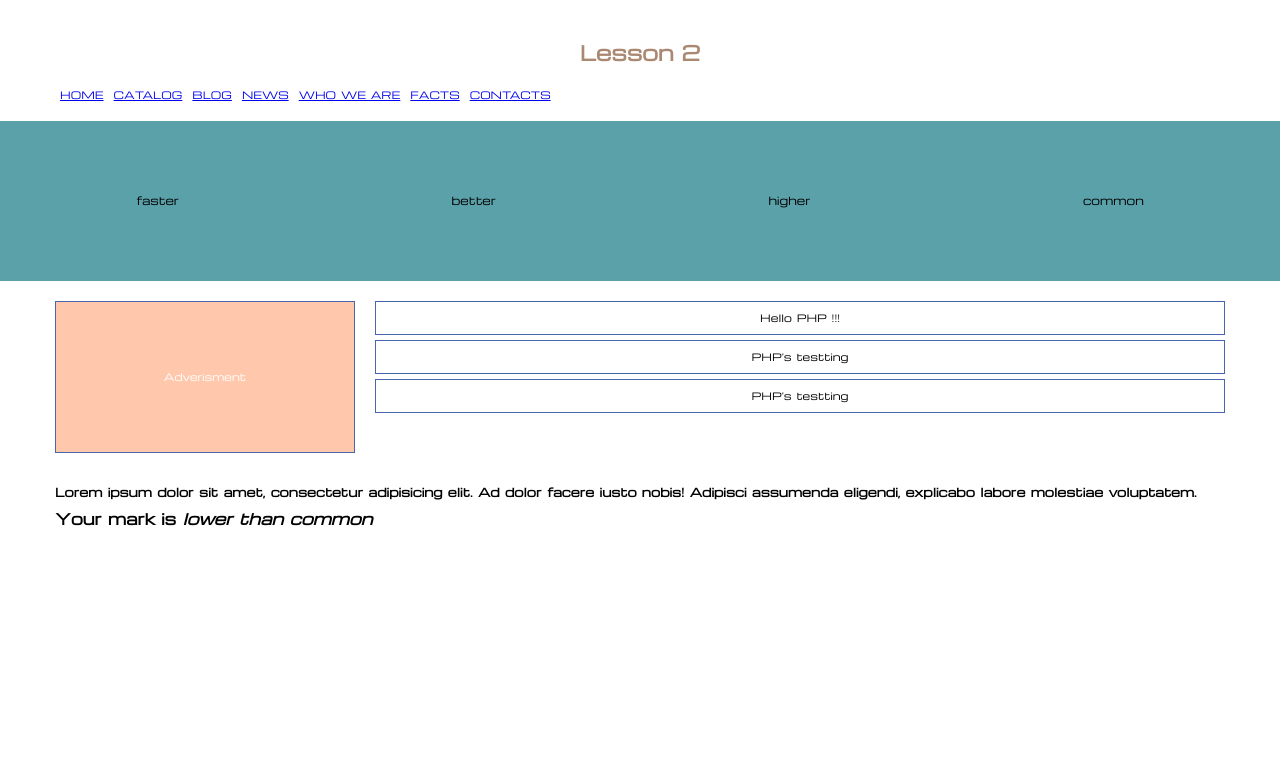
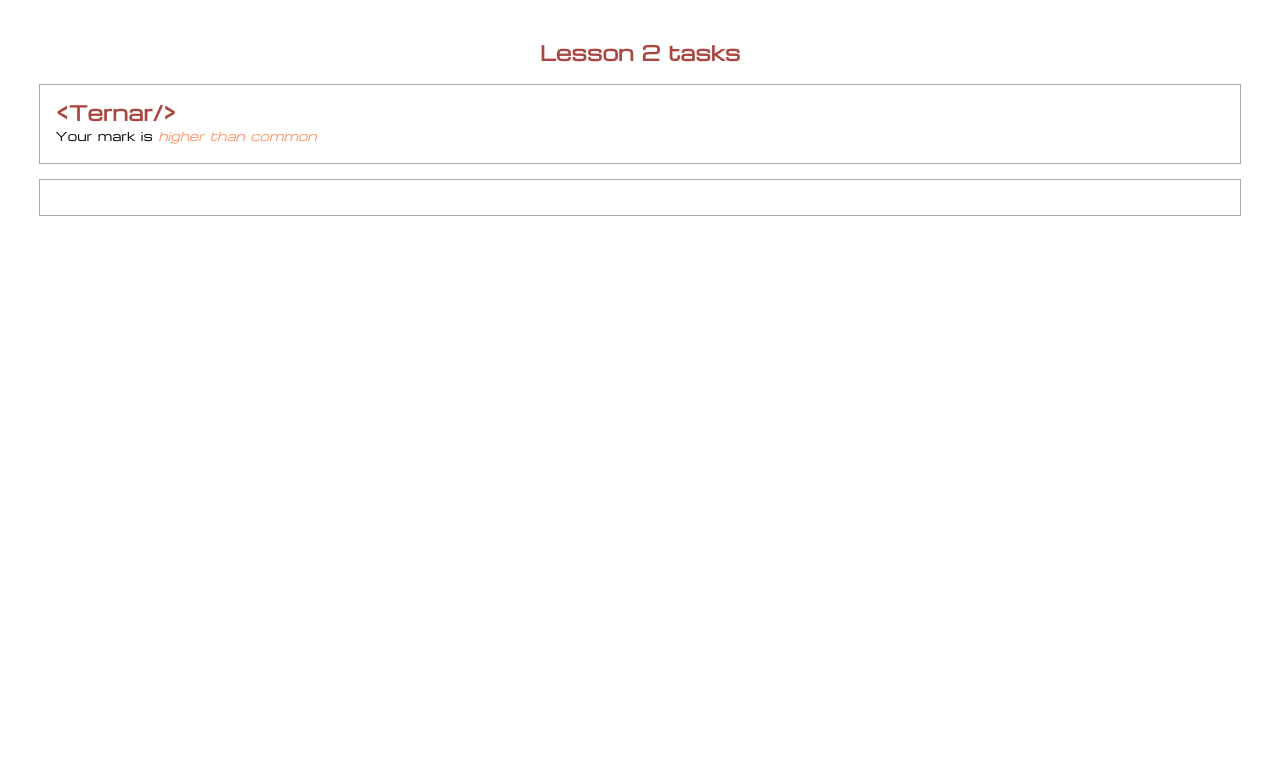
Before and after one commit to bogdan4977/php-course, a PHP site: page / in a window 1280 px wide. Shown: the top 769 px of the page. Run offline with PHP 8.4, Linux system fonts and the light colour scheme; some libraries are stand-ins or nearby versions.

Commit message:
less 2 fix

```diff
--- a/local.lesson2/css/all.css
+++ b/local.lesson2/css/all.css
@@ -17,7 +17,7 @@ h2 {
     font-size: 2em;
     margin: 1em 0;
     font-weight: bold;
-    color: #aa8871;
+    color: #aa4740;
 }
 ul {
     list-style: none;
@@ -107,4 +107,28 @@ html, body{
     justify-content: center;
     align-items: center;
 }
-/*lesson 1*/
+em, strong, i{
+    color: #ff9567;
+
+}
+.content-block{
+    border: 1px solid #aaa;
+    padding: 1.5em;
+    margin-top: 15px;
+}
+.content-block__text{
+    color: #000;
+    margin: 5px 0;
+    font-size: 1.2em;
+}
+.content-block__title{
+    font-size: 2em;
+    color: #aa4740;
+}
+.content-block__title:before{
+    content: '<';
+}
+.content-block__title:after{
+    content: '/>';
+}
+/*lesson 2*/
--- a/local.lesson2/index.php
+++ b/local.lesson2/index.php
@@ -15,7 +15,8 @@
 </head>
 <body>
 <div class='page-wrapper'>
-    <h1 class="main-title">Lesson 2</h1>
+    <h1 class="main-title">Lesson 2 tasks</h1>
+    <?php /*
     <nav class='navigation centered'>
         <?php
         echo "<ul class='menu'>";
@@ -46,15 +47,20 @@
             <p class='content-text'><?php echo 'PHP\'s testting'; ?></p>
         </section>
     </div>
-    <section class="centered">
-        <h3>Lorem ipsum dolor sit amet, consectetur adipisicing elit. Ad dolor facere iusto nobis! Adipisci assumenda eligendi, explicabo labore molestiae voluptatem.</h3>
+    */?>
+    <!-- Tern -->
+    <section class="content-block centered">
         <?php
             $mark = 5;
             $markLabel = "Your mark is ";
         ?>
-        <h2>
-            <?php echo $mark > 3 ? $markLabel . "<em>lower than common</em>" : $markLabel . "<em> lower than common</em>"; ?>
-        </h2>
+        <h2 class="content-block__title" title="Ternar operation test">Ternar</h2>
+        <p class="content-block__text">
+            <?php echo $mark > 3 ? $markLabel . "<em>higher than common</em>" : $markLabel . "<em> lower than common</em>"; ?>
+        </p>
+    </section>
+    <section class="content-block centered">
+        <p class="content-block__text"></p>
     </section>
 </div>
 <script src='https://ajax.googleapis.com/ajax/libs/jquery/3.1.0/jquery.min.js'></script>
```
Also changed, not shown: 1 other file.
